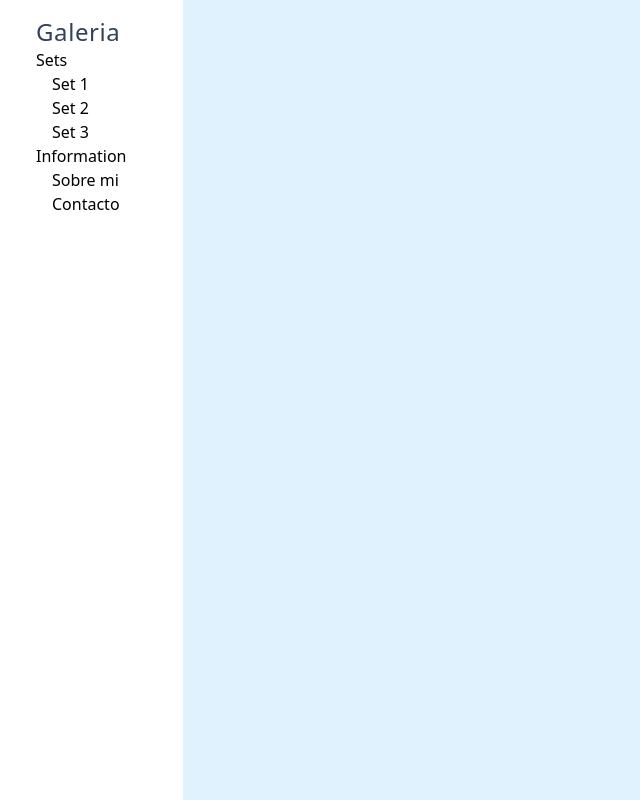
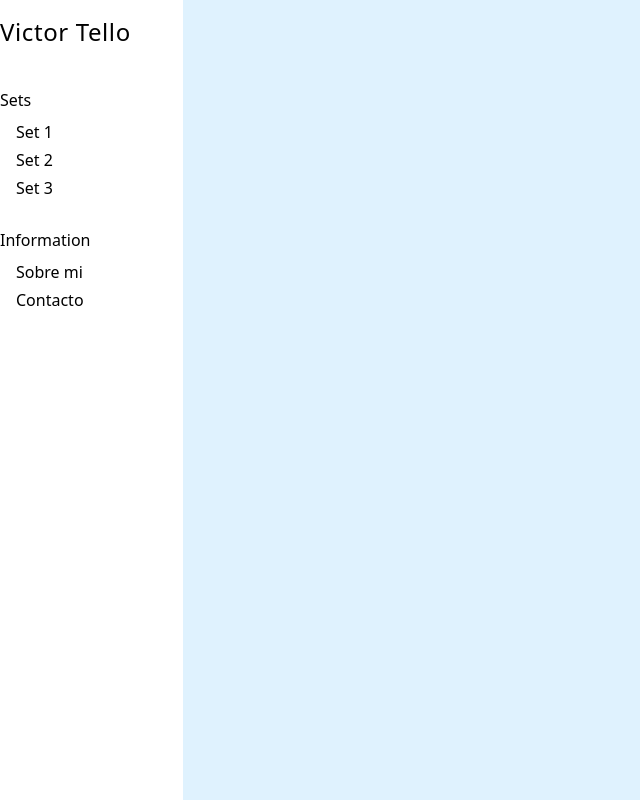
Before and after one commit to ManuelTello/ManuelTello.github.io, a plain HTML site: page index.html in a window 1280 px wide. Shown: the whole page, without its empty margins (0-640 px from the left). Drawn offline with nearby package versions, Linux system fonts and the light colour scheme.

Commit message:
Initial commit

```diff
--- a/index.html
+++ b/index.html
@@ -13,19 +13,21 @@
 
     </nav>
 
-    <aside class="w-full md:w-1/7 h-screen bg-white px-9 py-4">
-        <h1 class="font-sans text-2xl font-medium tracking-wide text-slate-700">Galeria</h1>
-        <div class="flex flex-col">
-            <span>Sets</span>
-            <div class="flex flex-col ml-4">
-                <a>Set 1</a>
-                <a>Set 2</a>
-                <a>Set 3</a>
+    <aside class="w-full md:w-1/7 h-screen bg-white py-4">
+        <div class="pb-8">
+            <h1 class="font-sans text-2xl font-medium tracking-wide font-roboto">Victor Tello</h1>
+        </div>
+        <div class="flex flex-col justify-center items-start">
+            <span class="font-roboto py-2">Sets</span>
+            <div class="flex flex-col ml-4 pb-4">
+                <a class="font-roboto pb-1">Set 1</a>
+                <a class="font-roboto pb-1">Set 2</a>
+                <a class="font-roboto pb-1">Set 3</a>
             </div>
-            <span>Information</span>
-            <div class="flex flex-col ml-4">
-                <a>Sobre mi</a>
-                <a>Contacto</a>
+            <span class="font-roboto py-2">Information</span>
+            <div class="flex flex-col ml-4 pb-4">
+                <a class="font-roboto pb-1">Sobre mi</a>
+                <a class="font-roboto pb-1">Contacto</a>
             </div>
         </div>
     </aside>
```
